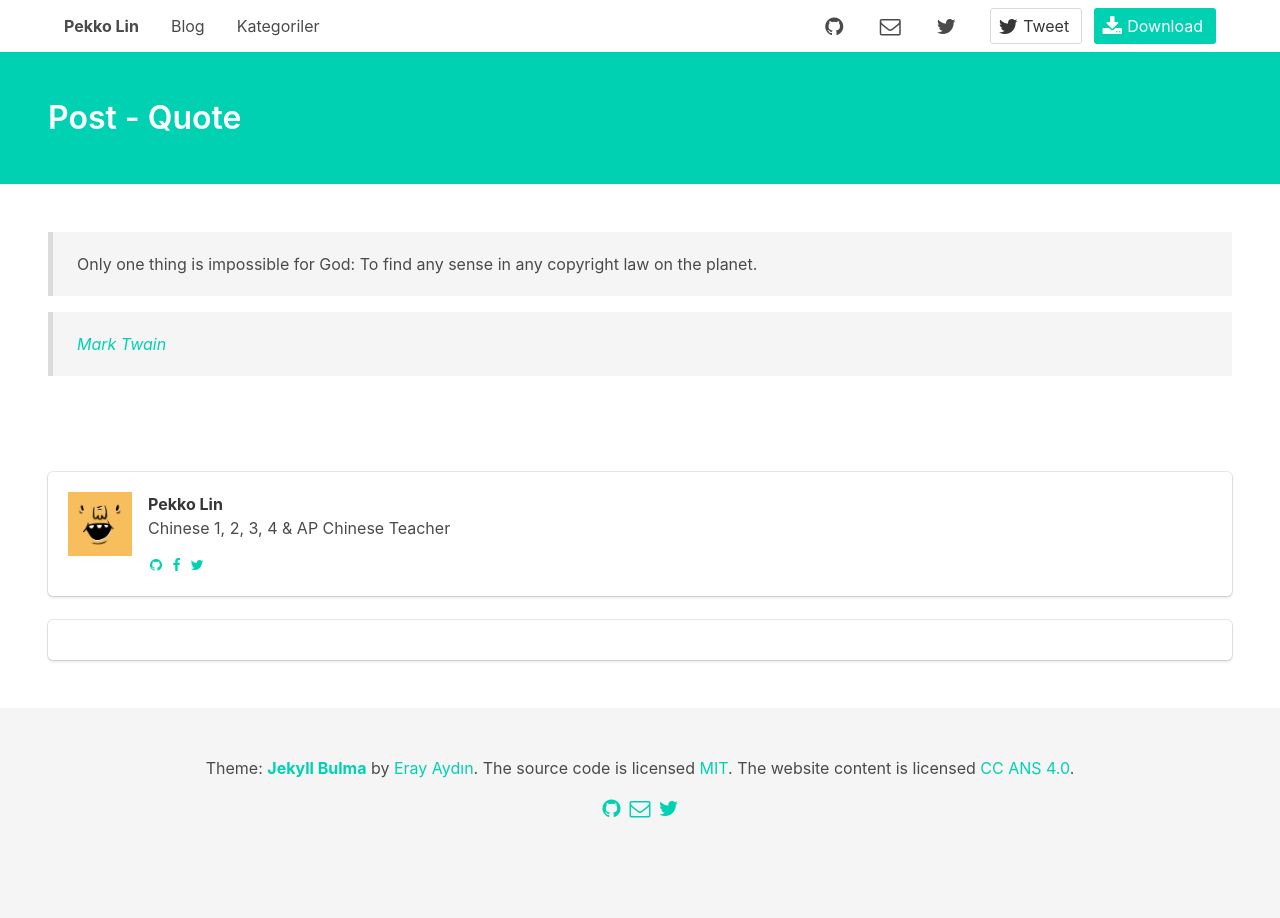
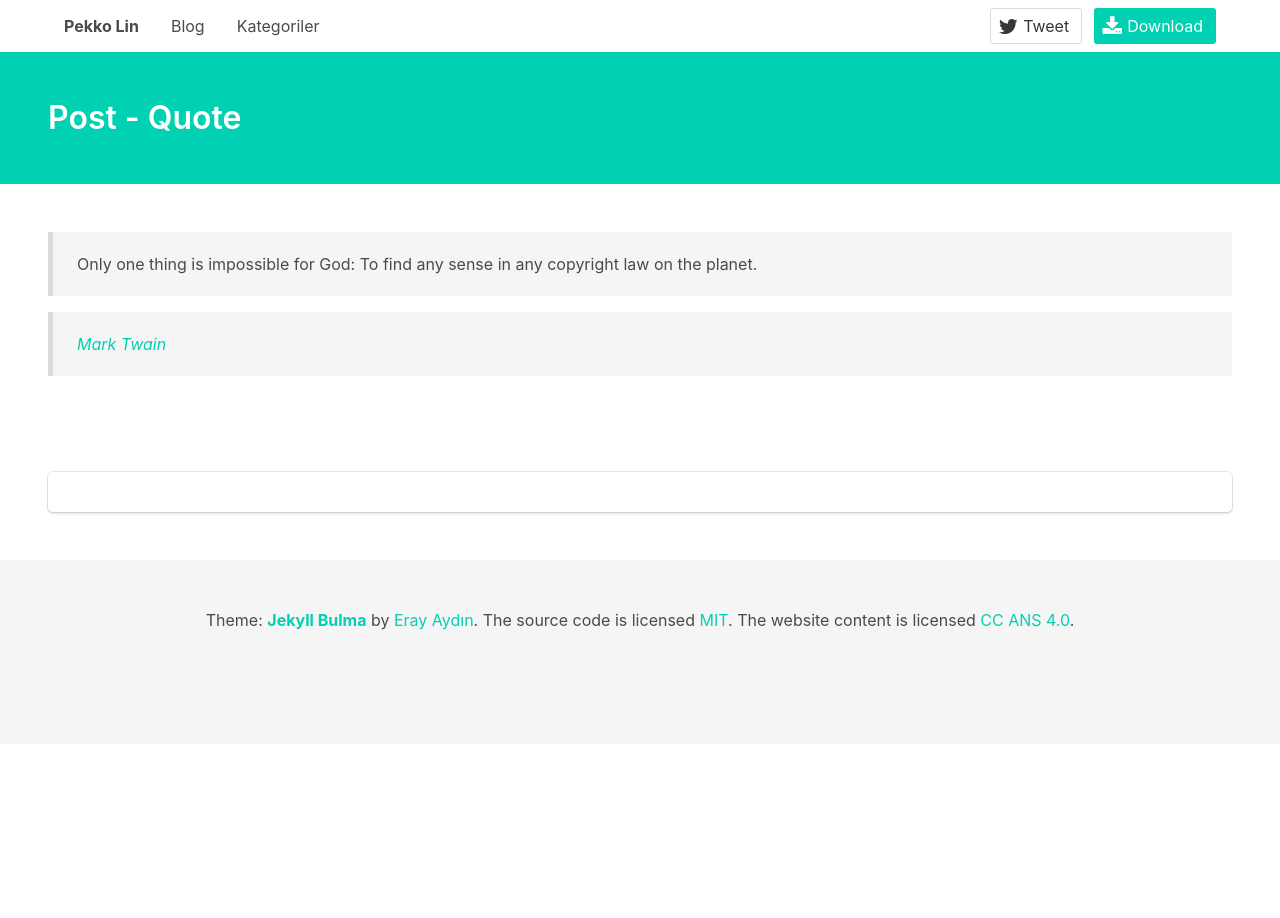
Before and after one commit to pekkolin/pekkolin.github.io, a Jekyll site: the page built from _posts/2017-02-02-post-quote.md, in a window 1280 px wide. Built offline with Jekyll 4.4.1, drawn with Linux system fonts in a browser that asks for light colours; nearby versions of some CDN libraries; library files that are not in the unit come from our copies; comment, search, counter and statistics services are not loaded; some of the changed lines change nothing that is shown.

Commit message:
Update _config.yml

```diff
--- a/_config.yml
+++ b/_config.yml
@@ -3,24 +3,16 @@ description: "Pekko Lin's Homepage"
 baseurl: /pekkolin
 url: http://pekkolin.github.io
 
-social:
-  github: pekkolin
-  email: aydineray@mail.com
-  facebook:
-  twitter: erayaydi
-  instagram:
-  tumblr:
 author:
   name: Pekko Lin
   bio: "Chinese 1, 2, 3, 4 & AP Chinese Teacher"
-  email: aydineray@mail.com
   image: /assets/images/author.jpg
-  github: erayaydin
-  facebook: erayaydi
-  twitter: erayaydi
+  github:
+  facebook:
+  twitter:
   instagram:
   tumblr:
-  show_on_post: true
+  show_on_post: false
 permalink: /:categories/:title/
 sass:
   style: compressed
```
